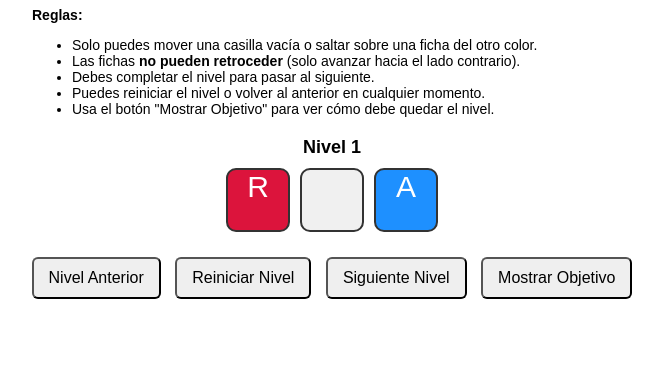
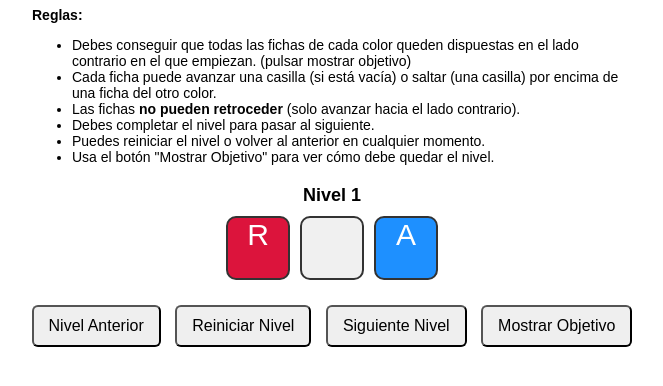
Before and after one commit to master-xen/juego-de-intercambios, a plain HTML site: page index.html in a window 1280 px wide. Shown: the part 80-466 px from the top of the page, without its empty margins (308-971 px from the left). Drawn offline with Linux system fonts and the light colour scheme.

Commit message:
Update index.html

```diff
--- a/index.html
+++ b/index.html
@@ -107,7 +107,8 @@
   <div id="rules">
     <strong>Reglas:</strong>
     <ul>
-      <li>Solo puedes mover una casilla vacía o saltar sobre una ficha del otro color.</li>
+      <li>Debes conseguir que todas las fichas de cada color queden dispuestas en el lado contrario en el que empiezan. (pulsar mostrar objetivo)</li>
+      <li>Cada ficha puede avanzar una casilla (si está vacía) o saltar (una casilla) por encima de una ficha del otro color.</li>
       <li>Las fichas <strong>no pueden retroceder</strong> (solo avanzar hacia el lado contrario).</li>
       <li>Debes completar el nivel para pasar al siguiente.</li>
       <li>Puedes reiniciar el nivel o volver al anterior en cualquier momento.</li>
```
